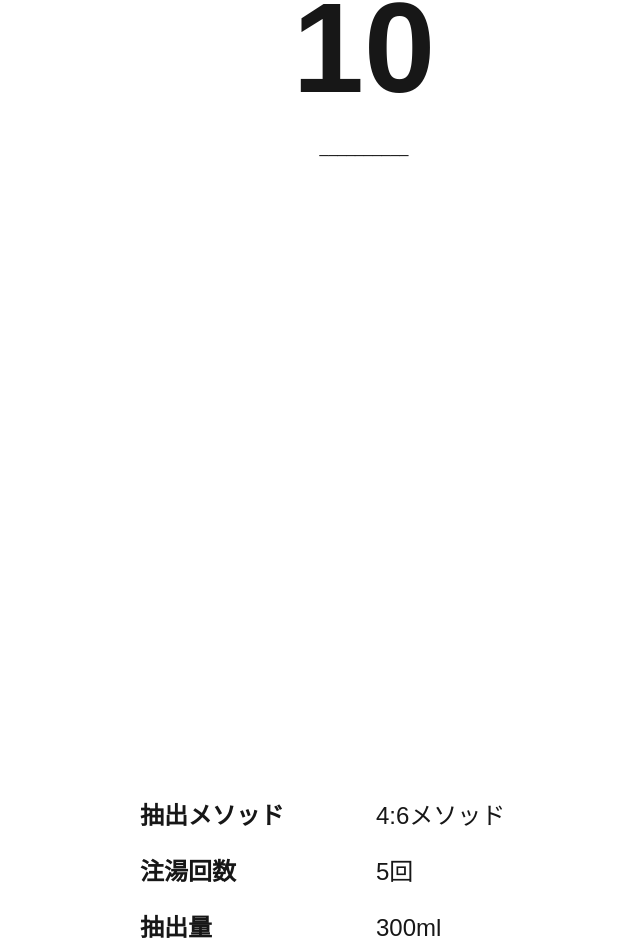
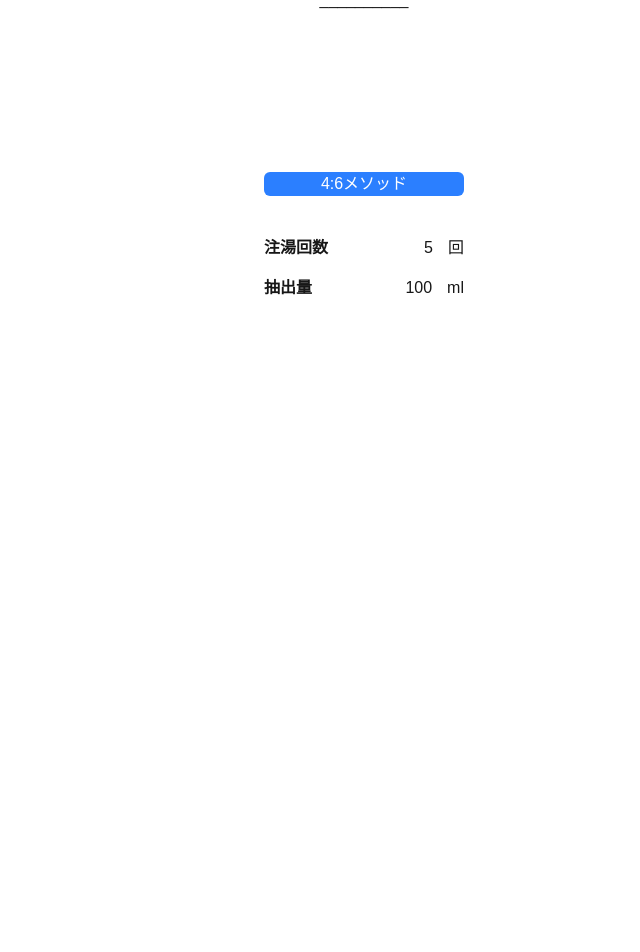
Before and after one commit to Yuuka-Koyanagi/46method-timer, a Next.js app: page / in a window 1280 px wide. Shown: the part 328-1280 px from the top of the page, without its empty margins (276-916 px from the left). After the commit the page ends 800 px from the top, so only its background shows below. Built offline with nearby package versions, Linux system fonts and the light colour scheme.

Commit message:
✨ ホームコンポーネントのレイアウトを改善し、抽出メソッド、注湯回数、抽出量の入力フィールドを追加

```diff
--- a/src/app/page.tsx
+++ b/src/app/page.tsx
@@ -6,29 +6,30 @@ const Home = () => {
   const { time, handleTogglePause } = useTimer();
 
   return (
-    <>
-      <main className="min-h-screen flex flex-col justify-center items-center gap-6">
+    <div className="flex flex-col min-h-screen justify-center gap-40">
+      <main className="flex flex-col items-center gap-4">
         <div className="text-9xl font-bold" onClick={handleTogglePause}>{time}</div>
         <div>{time > 0 ? "_".repeat(time) : "Happy brewing! ☕️"}</div>
       </main>
 
-      <dl className="min-h-screen flex flex-col justify-center items-center text-2xl gap-6">
-        <div className="grid grid-cols-2 gap-6 w-full max-w-md">
-          <dt className="font-semibold">抽出メソッド</dt>
-          <dd>4:6メソッド</dd>
-        </div>
+      <div className="flex flex-col self-center w-50 gap-10">
+        <button className="rounded-md bg-blue-500 text-white w-full self-center">4:6メソッド</button>
 
-        <div className="grid grid-cols-2 gap-6 w-full max-w-md">
-          <dt className="font-semibold">注湯回数</dt>
-          <dd>5回</dd>
-        </div>
+        <dl className="grid grid-cols-2 gap-y-4">
+          <dt className="font-semibold" id="pour-count">注湯回数</dt>
+          <dd className="flex justify-end">
+            <input className="text-right" type="number" id="pour-count" value={5} onChange={e => setValue(e.target.value)} />
+            <span>回</span>
+          </dd>
 
-        <div className="grid grid-cols-2 gap-6 w-full max-w-md">
-          <dt className="font-semibold">抽出量</dt>
-          <dd>300ml</dd>
-        </div>
-      </dl>
-    </>
+          <dt className="font-semibold" id="ml">抽出量</dt>
+          <dd className="flex justify-end">
+            <input className="text-right" type="number" id="pour-count" value={100} onChange={e => setValue(e.target.value)} />
+            <span>ml</span>
+          </dd>
+        </dl>
+      </div>
+    </div>
   );
 }
 
```
